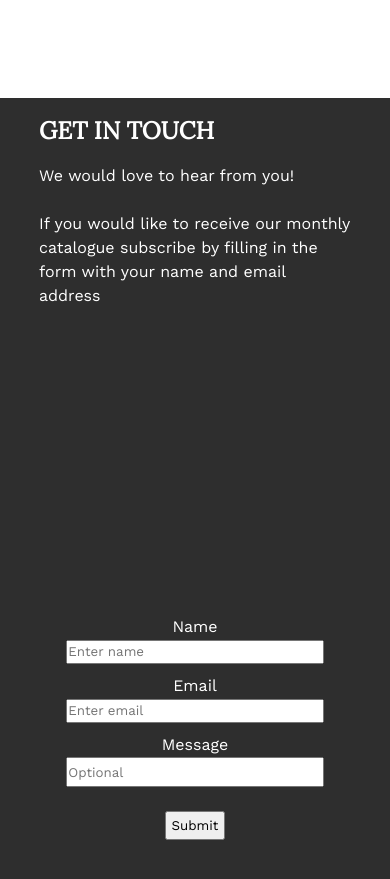
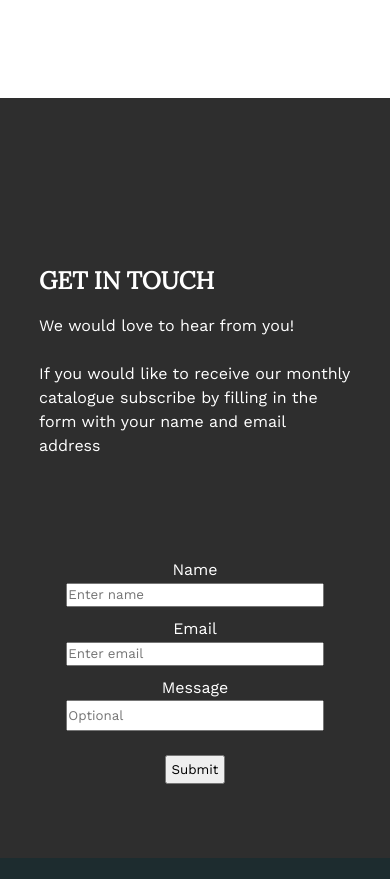
Before and after one commit to enriquenv/design-interior, a plain HTML site: page index.html in a window 390 px wide. Shown: the part 2920-3799 px from the top of the page. Drawn offline with nearby package versions, Linux system fonts and the light colour scheme.

Commit message:
section contact

```diff
--- a/assets/css/styles.css
+++ b/assets/css/styles.css
@@ -304,7 +304,7 @@ body footer ul li a {
     /* CONTACT SECTION */
     body main #contact {
         background-color: #2e2e2e;
-        height: 120vh;
+        height: 90vh;
         color: white;
         display: flex;
         flex-direction: column;
@@ -314,6 +314,8 @@ body footer ul li a {
     body main #contact article {
         height: 50%;
         max-width: 80%;
+        margin-top: 150px;
+        margin-bottom: -110px;
     }
 
     body main #contact form {
```
